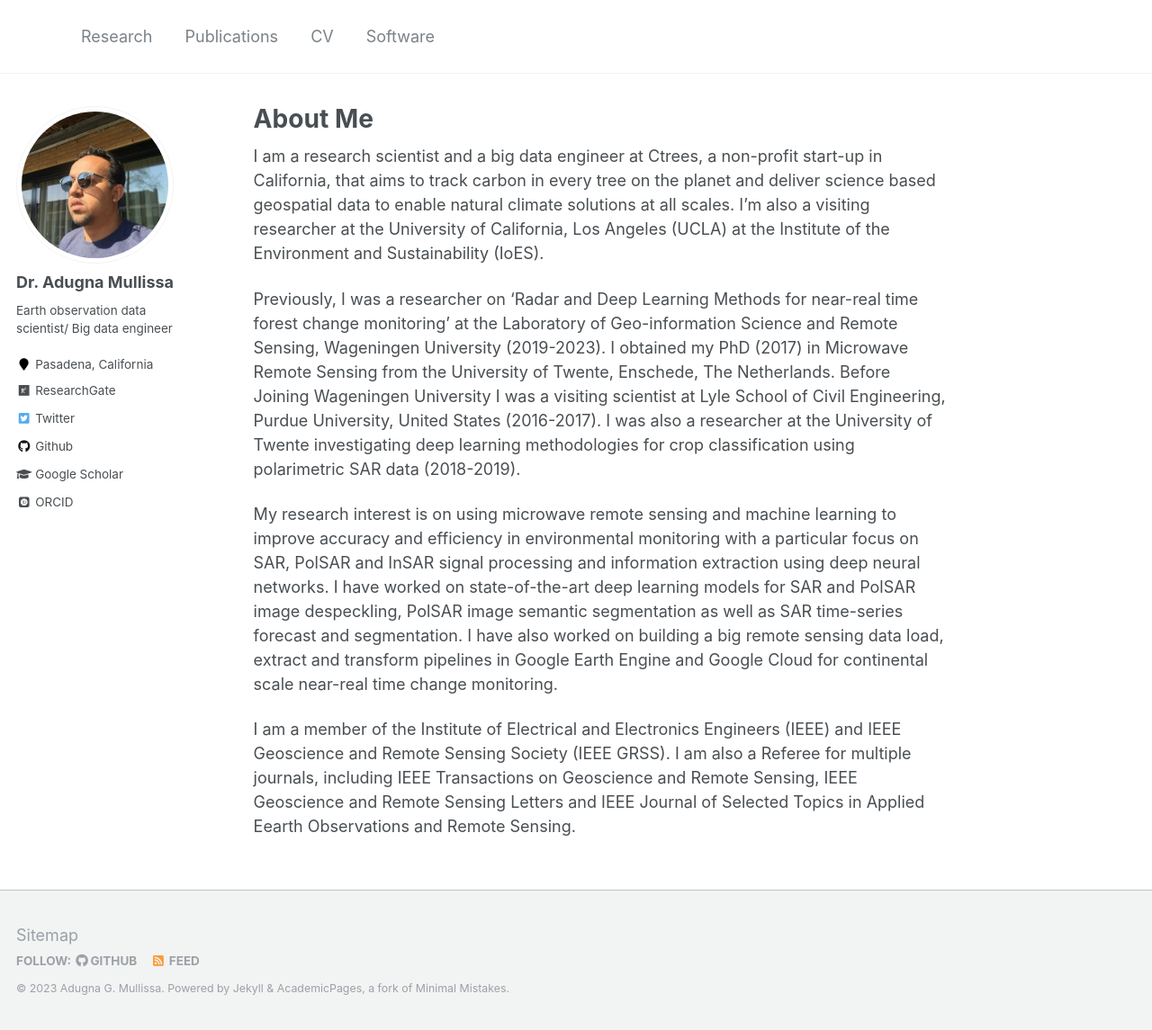
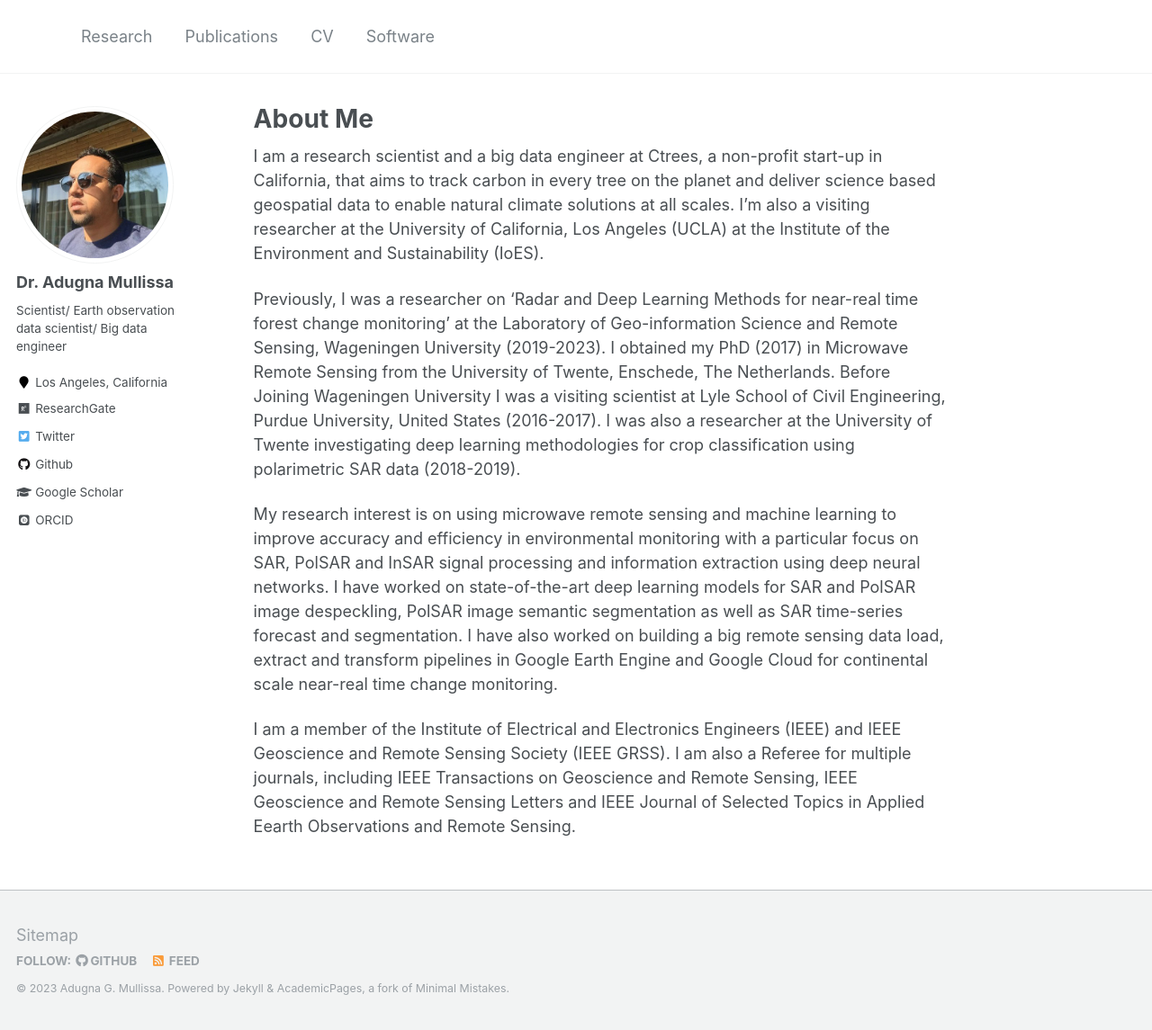
Before and after one commit to adugnag/adugnag.github.io, a Jekyll site: the page built from _pages/about.md, in a window 1280 px wide and 1145 px high. Shown: the whole window at 90% size. Built offline with Jekyll 4.4.1, drawn with Linux system fonts in a browser that asks for light colours; some web fonts are replaced.

Commit message:
Update _config.yml

```diff
--- a/_config.yml
+++ b/_config.yml
@@ -82,8 +82,8 @@ analytics:
 author:
   name             : "Dr. Adugna Mullissa"
   avatar           : "Mullissa.jpg"
-  bio              : "Earth observation data scientist/ Big data engineer"
-  location         : "Pasadena, California"
+  bio              : "Scientist/ Earth observation data scientist/ Big data engineer"
+  location         : "Los Angeles, California"
   employer         :
   pubmed           :
   googlescholar    : "https://scholar.google.nl/citations?user=sU3sx0AAAAAJ&hl=en"
```
